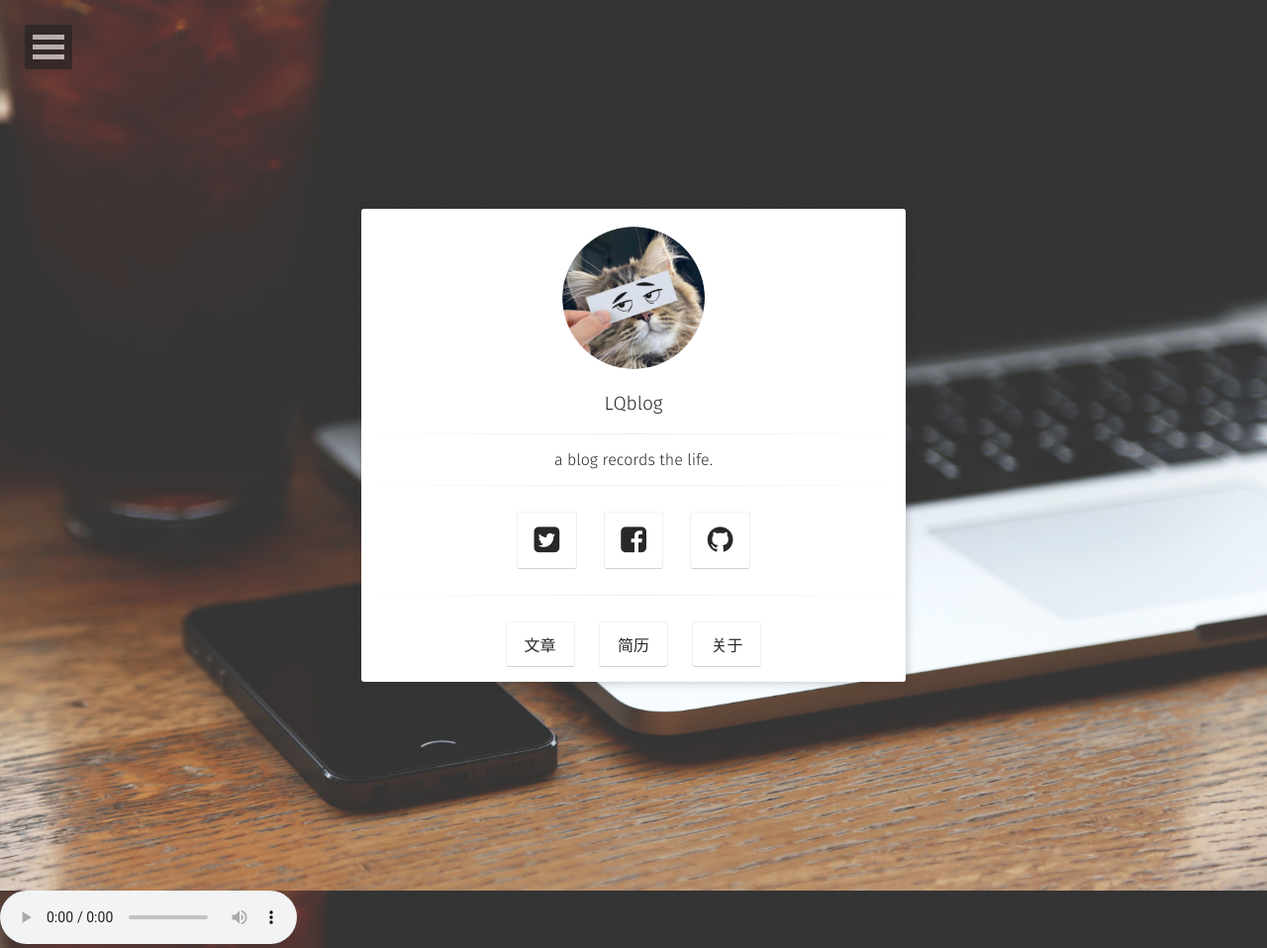
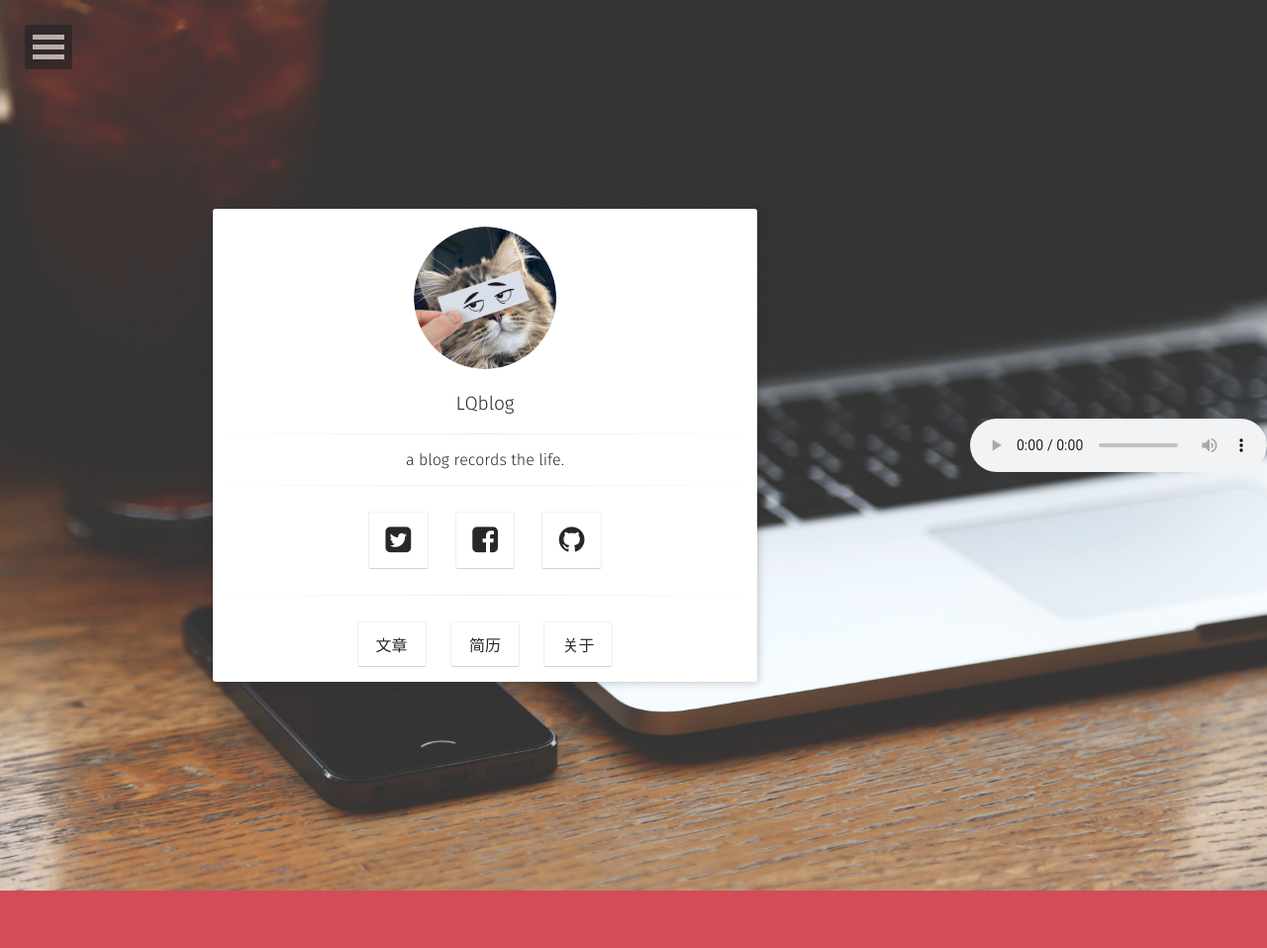
Before and after one commit to aiologybay/aiologybay.github.io, a Jekyll site: the page built from index.html, in a window 1280 px wide. Shown: the whole page at 99% size. Built offline with Jekyll 4.4.1, drawn with Linux system fonts in a browser that asks for light colours; some web fonts are replaced; after the commit the page ends 900 px from its top, so only the background shows below that.

Commit message:
initial commit

```diff
--- a/_layouts/home.html
+++ b/_layouts/home.html
@@ -45,8 +45,9 @@
                  </h3>
             </div>
         </div>
+<audio src="https://aiologybay.github.io/assets/mp3/Nothing's Gonna Change My Love For You.mp3" id="aud" autoplay="autoplay" loop="-1" controls="controls" preload="auto"></audio>
     </header>
     {% include scripts.html %}
-    <audio src="https://aiologybay.github.io/assets/mp3/Nothing's Gonna Change My Love For You.mp3" id="aud" autoplay="autoplay" loop="-1" controls="controls" preload="auto"></audio>
+
 </body>
 </html>
```
Also changed, not shown: 1 other file.
